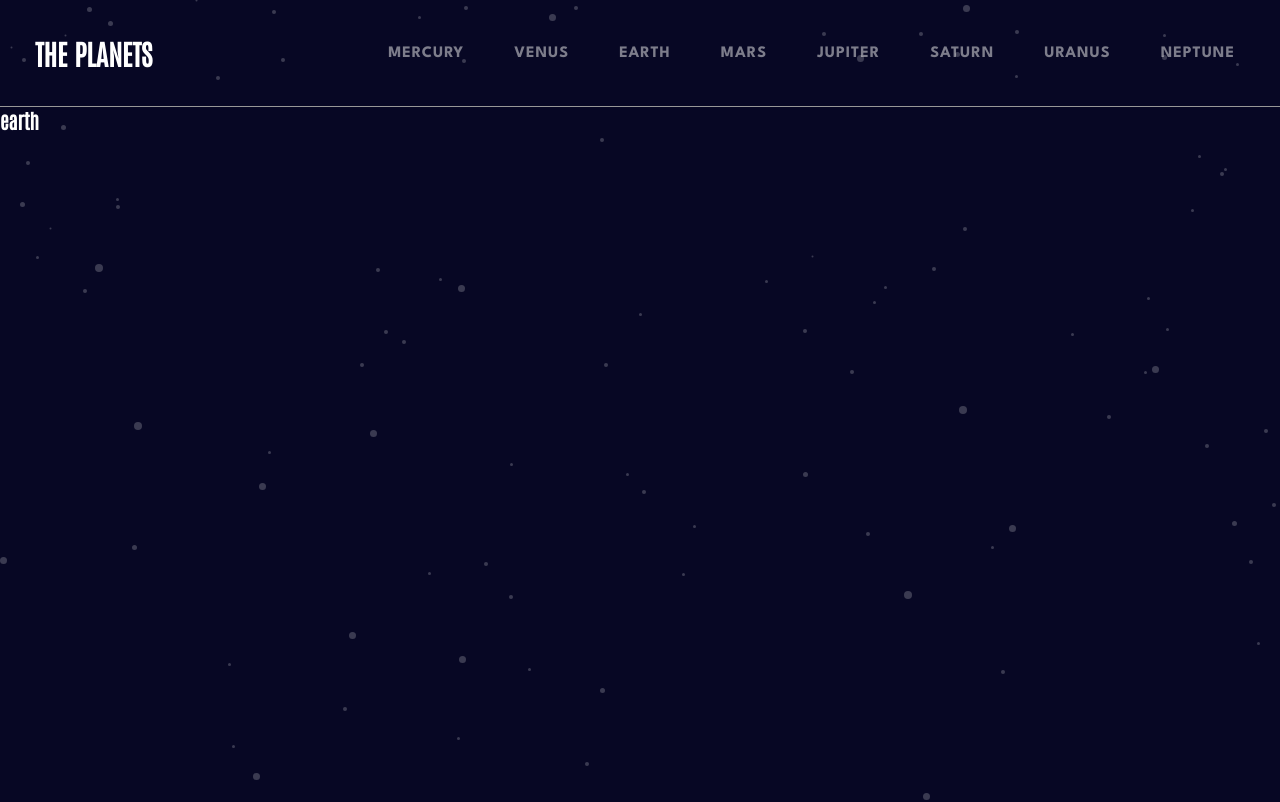
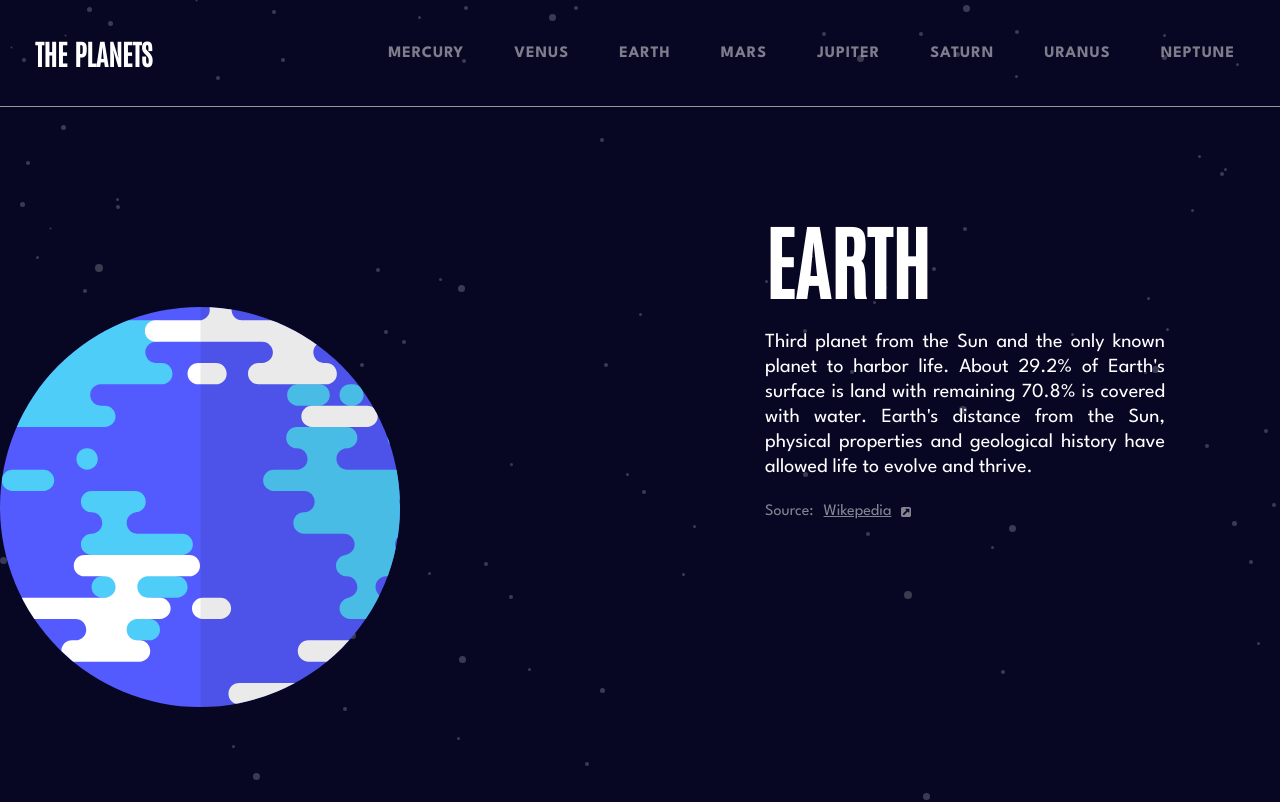
Before and after one commit to guusfelix2015/planetsFact, a React (Vite) app: page /planets/earth in a window 1280 px wide. Shown: the top 802 px of the page. Built offline with nearby package versions, Linux system fonts and the light colour scheme; data requests are answered from the project's data file.

Commit message:
Estilizando planets

```diff
--- a/data/db.json
+++ b/data/db.json
@@ -20,7 +20,7 @@
       "radius": "2,439.7 KM",
       "temperature": "430°c",
       "images": {
-        "planet": "./assets/planet-mercury.svg",
+        "planet": "../assets/planet-mercury.svg",
         "internal": "./assets/planet-mercury-internal.svg",
         "geology": "./assets/geology-mercury.png"
       }
@@ -45,7 +45,7 @@
       "radius": "6,051.8 KM",
       "temperature": "471°c",
       "images": {
-        "planet": "./assets/planet-venus.svg",
+        "planet": "../assets/planet-venus.svg",
         "internal": "./assets/planet-venus-internal.svg",
         "geology": "./assets/geology-venus.png"
       }
@@ -70,7 +70,7 @@
       "radius": "6,371 KM",
       "temperature": "16°c",
       "images": {
-        "planet": "./assets/planet-earth.svg",
+        "planet": "../assets/planet-earth.svg",
         "internal": "./assets/planet-earth-internal.svg",
         "geology": "./assets/geology-earth.png"
       }
@@ -95,7 +95,7 @@
       "radius": "3,389.5 KM",
       "temperature": "-28°c",
       "images": {
-        "planet": "./assets/planet-mars.svg",
+        "planet": "../assets/planet-mars.svg",
         "internal": "./assets/planet-mars-internal.svg",
         "geology": "./assets/geology-mars.png"
       }
@@ -120,7 +120,7 @@
       "radius": "69,911 KM",
       "temperature": "-108°c",
       "images": {
-        "planet": "./assets/planet-jupiter.svg",
+        "planet": "../assets/planet-jupiter.svg",
         "internal": "./assets/planet-jupiter-internal.svg",
         "geology": "./assets/geology-jupiter.png"
       }
@@ -145,7 +145,7 @@
       "radius": "58,232 KM",
       "temperature": "-138°c",
       "images": {
-        "planet": "./assets/planet-saturn.svg",
+        "planet": "../assets/planet-saturn.svg",
         "internal": "./assets/planet-saturn-internal.svg",
         "geology": "./assets/geology-saturn.png"
       }
@@ -170,7 +170,7 @@
       "radius": "25,362 KM",
       "temperature": "-195°c",
       "images": {
-        "planet": "./assets/planet-uranus.svg",
+        "planet": "../assets/planet-uranus.svg",
         "internal": "./assets/planet-uranus-internal.svg",
         "geology": "./assets/geology-uranus.png"
       }
@@ -195,7 +195,7 @@
       "radius": "24,622 KM",
       "temperature": "-201°c",
       "images": {
-        "planet": "./assets/planet-neptune.svg",
+        "planet": "../assets/planet-neptune.svg",
         "internal": "./assets/planet-neptune-internal.svg",
         "geology": "./assets/geology-neptune.png"
       }
--- a/src/index.css
+++ b/src/index.css
@@ -13,6 +13,11 @@ html {
   font-size: 62.5%;
 }
 
+img {
+  display: block;
+  max-width: 100%;
+}
+
 h1 {
   font-family: "Antonio", sans-serif;
   color: #fff;
--- a/src/pages/Planet/Planet.jsx
+++ b/src/pages/Planet/Planet.jsx
@@ -1,6 +1,8 @@
 import { useEffect, useState } from "react";
+import { Link } from "react-router-dom";
 import { useParams } from "react-router-dom";
 import { useFetch } from "../../hooks/useFetch";
+import styles from "./Planet.module.css";
 
 const Planet = () => {
   const { name } = useParams();
@@ -15,8 +17,23 @@ const Planet = () => {
   return (
     <>
       {planets && (
-        <div>
-          <h1>{planets.name}</h1>
+        <div className={styles.container}>
+          <div className={styles.planetContainer}>
+            <div className={styles.planetImg}>
+              <img src={planets.images.planet} alt="" />
+            </div>
+            <div className={styles.planetContent}>
+              <h1>{planets.name}</h1>
+              <p>{planets.overview.content}</p>
+              <div className={styles.spanFlex}>
+                <span>Source:</span>
+                <a target="_blank" href={planets.overview.source}>
+                  Wikepedia
+                </a>
+                <img src="../assets/icon-source.svg" alt="" />
+              </div>
+            </div>
+          </div>
         </div>
       )}
     </>
--- /dev/null
+++ b/src/pages/Planet/Planet.module.css
@@ -0,0 +1,65 @@
+.container {
+  max-width: 128rem;
+  margin: 0 auto;
+  height: 100vh;
+  width: 100vw;
+  margin-top: 10rem;
+}
+
+.planetImg {
+  margin-top: 10rem;
+}
+
+.planetImg img {
+  width: 400px;
+  height: 400px;
+}
+
+.planetContainer {
+  display: grid;
+  grid-template-columns: 1fr 1fr;
+  justify-content: center;
+  gap: 25rem;
+}
+
+.planetContent h1 {
+  font-size: 8rem;
+  text-transform: uppercase;
+}
+
+.planetContent p {
+  color: #fff;
+  font-size: 2rem;
+  margin-top: 2rem;
+  line-height: 2.5rem;
+  max-width: 40rem;
+  text-align: justify;
+  margin-bottom: 2.4rem;
+}
+
+.planetContent span {
+  font-size: 1.6rem;
+  color: #fff;
+  opacity: 0.5;
+}
+
+.spanFlex {
+  display: flex;
+  align-items: center;
+}
+
+.spanFlex a {
+  margin-right: 1rem;
+  font-size: 1.6rem;
+}
+
+.planetContent a {
+  margin-left: 1rem;
+  color: #fff;
+  opacity: 0.5;
+  text-decoration: underline;
+}
+
+.planetContent img {
+  height: 1rem;
+}
```
